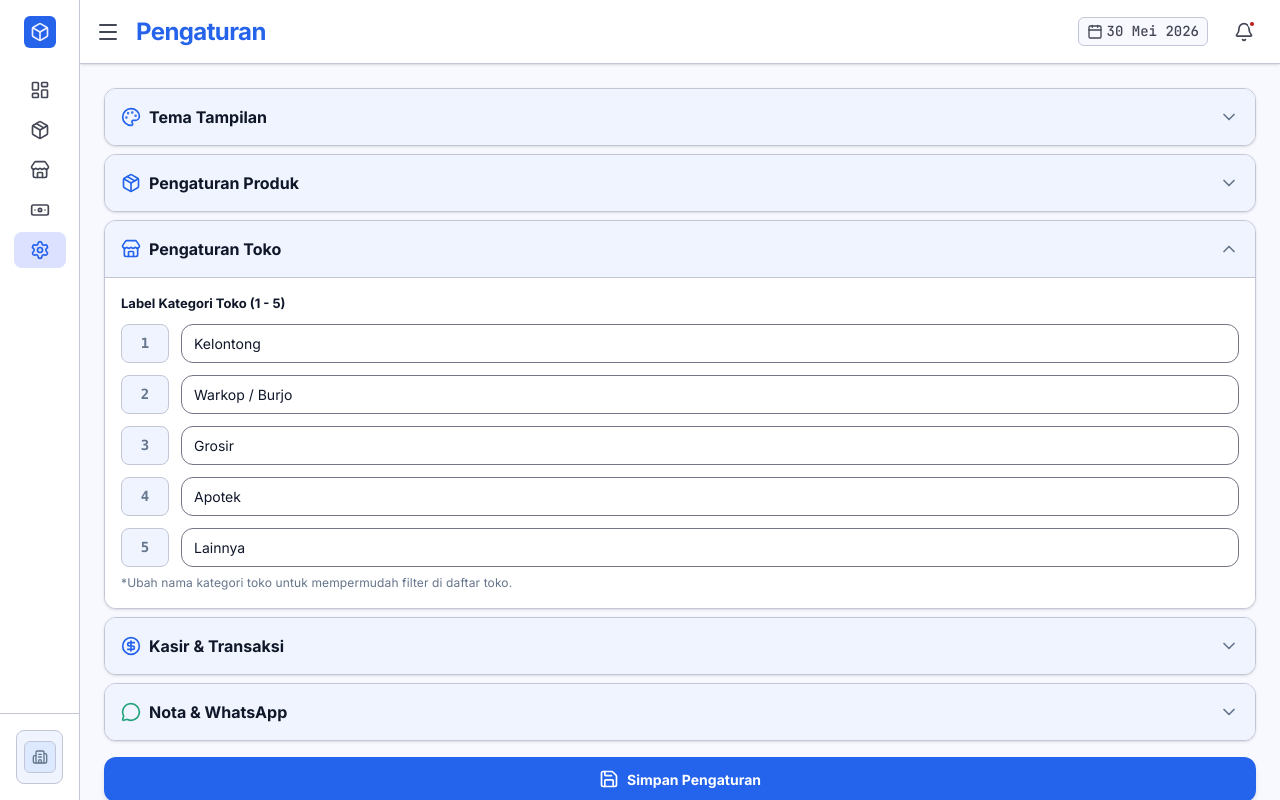
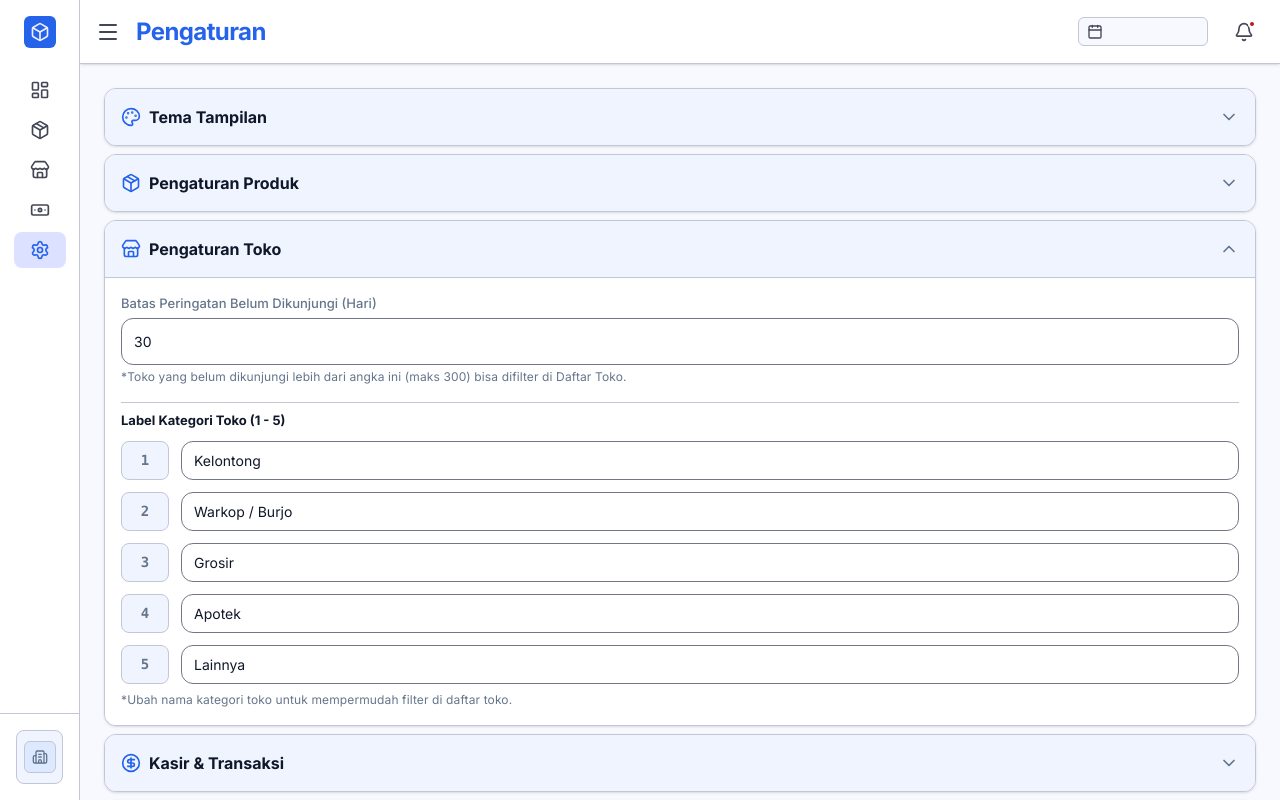
Before and after one commit to arkanafaisal/juragan-titip, a React (Vite) app in the folder frontend/: page /settings in a window 1280 px wide. Both pictures are taken after a click on the button "Pengaturan Toko". Shown: the top 800 px of the page. Built offline with nearby package versions, Linux system fonts and the light colour scheme.

Commit message:
add(store settings): days overdue input & filter

```diff
--- a/frontend/src/pages/settings.tsx
+++ b/frontend/src/pages/settings.tsx
@@ -53,6 +53,7 @@ export default function SettingsPage() {
   const [lowStockThreshold, setLowStockThreshold] = useState<number | string>(settingsApi.getLowStockThreshold());
   const [categoryLabels, setCategoryLabels] = useState(settingsApi.getCategoryLabels());
   const [storeCategoryLabels, setStoreCategoryLabels] = useState(settingsApi.getStoreCategoryLabels());
+  const [storeOverdueDays, setStoreOverdueDays] = useState<number | string>(settingsApi.getStoreOverdueDays());
   const [quickPayNominals, setQuickPayNominals] = useState<string>("20000, 50000, 100000");
   const [waFooterMsg, setWaFooterMsg] = useState<string>("Terima kasih! Pembayaran via transfer bisa ke BCA 12345678 a.n Juragan Titip.");
 
@@ -66,10 +67,20 @@ export default function SettingsPage() {
     if (isNaN(threshold) || threshold < 0) {
       threshold = 0;
     }
+    let overdueDays = Number(storeOverdueDays);
+    if (isNaN(overdueDays) || overdueDays <= 0) {
+      overdueDays = 30;
+    }
+    if (overdueDays > 300) {
+      overdueDays = 300;
+    }
+
     settingsApi.updateLowStockThreshold(threshold);
     settingsApi.updateCategoryLabels(categoryLabels);
     settingsApi.updateStoreCategoryLabels(storeCategoryLabels);
+    settingsApi.updateStoreOverdueDays(overdueDays);
     setLowStockThreshold(threshold);
+    setStoreOverdueDays(overdueDays);
     toast.success("Pengaturan berhasil disimpan!");
   };
 
@@ -219,6 +230,23 @@ export default function SettingsPage() {
           {openSection === 'toko' && (
             <div className="p-md border-t border-outline-variant bg-surface space-y-md animate-in slide-in-from-top-2">
               <div>
+                <label className="font-body-sm text-body-sm font-medium text-text-secondary block mb-1.5">
+                  Batas Peringatan Belum Dikunjungi (Hari)
+                </label>
+                <input
+                  type="number"
+                  min="0"
+                  max="300"
+                  value={storeOverdueDays}
+                  onChange={(e) => setStoreOverdueDays(e.target.value)}
+                  className="w-full px-3 py-3 bg-surface border border-outline text-text-primary font-body text-body focus:border-primary focus:ring-1 focus:ring-primary rounded-xl outline-none transition-all"
+                />
+                <p className="font-caption text-caption text-text-secondary mt-1">
+                  *Toko yang belum dikunjungi lebih dari angka ini (maks 300) bisa difilter di Daftar Toko.
+                </p>
+              </div>
+
+              <div className="pt-2 border-t border-outline-variant">
                 <label className="font-body-sm text-body-sm font-bold text-text-primary block mb-3">
                   Label Kategori Toko (1 - 5)
                 </label>
--- a/frontend/src/pages/stores/store-list.tsx
+++ b/frontend/src/pages/stores/store-list.tsx
@@ -17,10 +17,12 @@ export default function StoreListPage() {
   const [searchInput, setSearchInput] = useState("");
 
   const storeCategoryLabels = settingsApi.getStoreCategoryLabels();
+  const overdueDays = settingsApi.getStoreOverdueDays();
 
   const [filters, setFilters] = useState<Record<string, string>>({
     status: "",
     category: "",
+    visitStatus: "",
     sortBy: ""
   });
   const storeFilterConfig: FilterGroup[] = [
@@ -43,6 +45,14 @@ export default function StoreListPage() {
         { label: "Semua", value: "" },
         { label: "Lunas", value: "lunas" },
         { label: "Piutang", value: "piutang" }
+      ]
+    },
+    {
+      id: "visitStatus",
+      title: "Kunjungan Toko",
+      options: [
+        { label: "Semua", value: "" },
+        { label: `> ${overdueDays} Hari`, value: "overdue" }
       ]
     },
     {
@@ -87,6 +97,7 @@ export default function StoreListPage() {
           search: debouncedSearch,
           status: filters.status,
           category: filters.category,
+          visitStatus: filters.visitStatus,
           sortBy: filters.sortBy,
           page: currentPage
         });
--- a/frontend/src/services/api/settings.ts
+++ b/frontend/src/services/api/settings.ts
@@ -4,6 +4,7 @@ import { db } from "@/lib/db";
 const LOW_STOCK_THRESHOLD_KEY = "juragan_titip_low_stock_threshold";
 const CATEGORY_LABELS_KEY = "juragan_titip_category_labels";
 const STORE_CATEGORY_LABELS_KEY = "juragan_titip_store_category_labels";
+const STORE_OVERDUE_DAYS_KEY = "juragan_titip_store_overdue_days";
 
 export type CategoryLabels = {
   "1": string;
@@ -58,6 +59,15 @@ export const settingsApi = {
     storageSet(STORE_CATEGORY_LABELS_KEY, labels);
   },
 
+  getStoreOverdueDays: (): number => {
+    const val = storageGet<number>(STORE_OVERDUE_DAYS_KEY);
+    return val !== null ? val : 30;
+  },
+
+  updateStoreOverdueDays: (days: number): void => {
+    storageSet(STORE_OVERDUE_DAYS_KEY, days);
+  },
+
   clearAllData: async (): Promise<void> => {
     await db.transaction('rw', db.products, db.stores, db.visits, async () => {
       await db.products.clear();
--- a/frontend/src/services/api/stores.ts
+++ b/frontend/src/services/api/stores.ts
@@ -3,6 +3,7 @@
 import type { Store, StoreFormData, ApiResponse, Visit } from "@/types"
 import { db, type DbStore } from "@/lib/db"
 import { visitApi } from "@/services/api/visits"
+import { settingsApi } from "@/services/api/settings"
 import { toast } from "sonner"
 import Dexie from "dexie"
 
@@ -10,6 +11,7 @@ export interface StoreQueryParams {
   search?: string;
   status?: string;
   category?: string;
+  visitStatus?: string;
   sortBy?: string;
   page?: number;
 }
@@ -38,6 +40,12 @@ export const storeApi = {
 
         if (params.category) {
           collection = collection.filter(s => s.category === params.category);
+        }
+
+        if (params.visitStatus === 'overdue') {
+          const overdueDays = settingsApi.getStoreOverdueDays();
+          const overdueTime = new Date().getTime() - (overdueDays * 24 * 60 * 60 * 1000);
+          collection = collection.filter(s => !s.lastVisitAt || new Date(s.lastVisitAt).getTime() < overdueTime);
         }
       }
 
```
